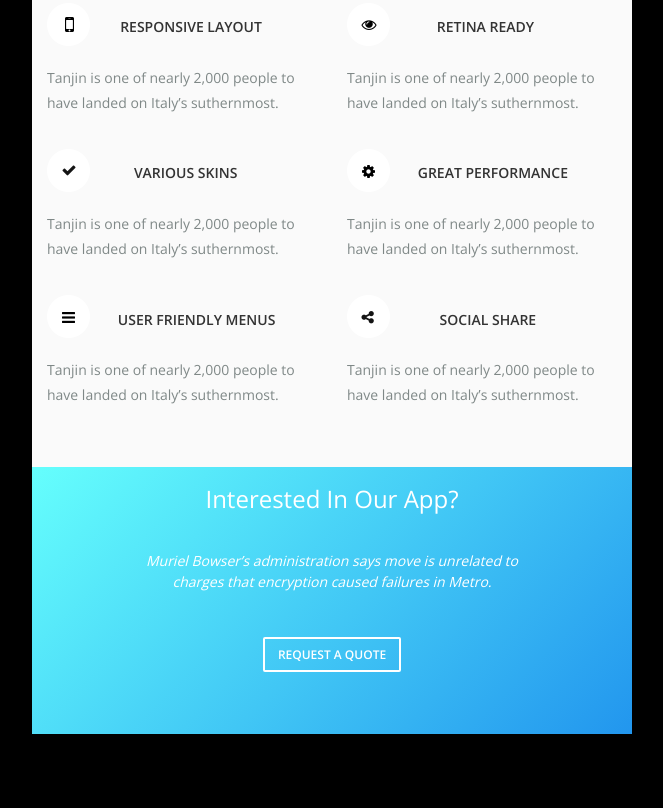
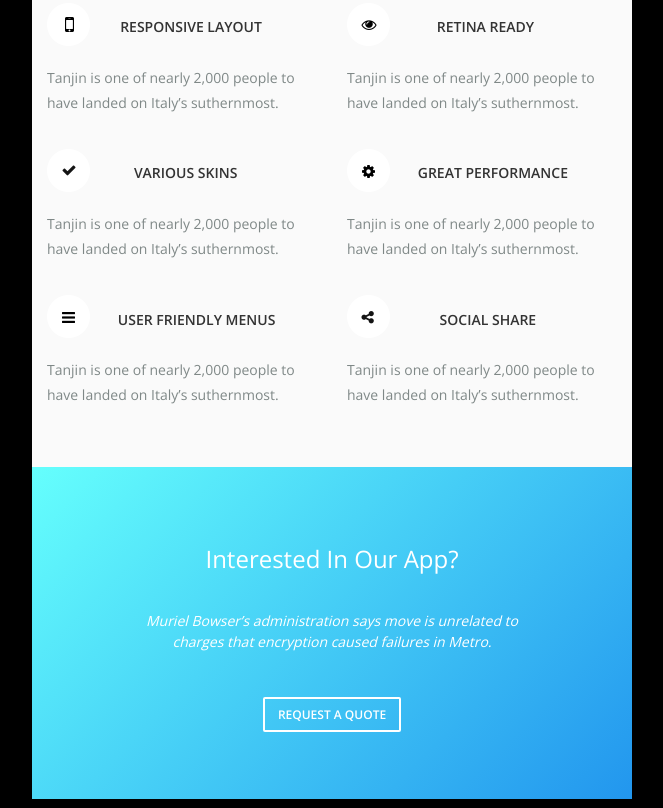
Before and after one commit to andrejarboe/htmlEmails, a React app: page cpEmail/public/index.html in a window 1280 px wide. Shown: the part 3242-4050 px from the top of the page, without its empty margins (308-971 px from the left). Before the commit the page ends 3985 px from the top, so only its background shows below. Built offline with nearby package versions, Linux system fonts and the light colour scheme.

Commit message:
finish intrest row

```diff
--- a/cpEmail/public/index.html
+++ b/cpEmail/public/index.html
@@ -1305,7 +1305,7 @@
             <tr>
               <td>
                 <table
-                  class="header-left"
+                  class="interest-table"
                   width="100%"
                   align="left"
                   cellspacing="0"
@@ -1329,7 +1329,7 @@
                       #2296ee 100%
                     );
                     filter: progid:DXImageTransform.Microsoft.gradient( startColorstr='#65fffd', endColorstr='#2296ee',GradientType=1 );
-                    padding: 15px 15px 70px 15px;
+                    padding: 75px 0;
                   "
                 >
                   <tr>
```
